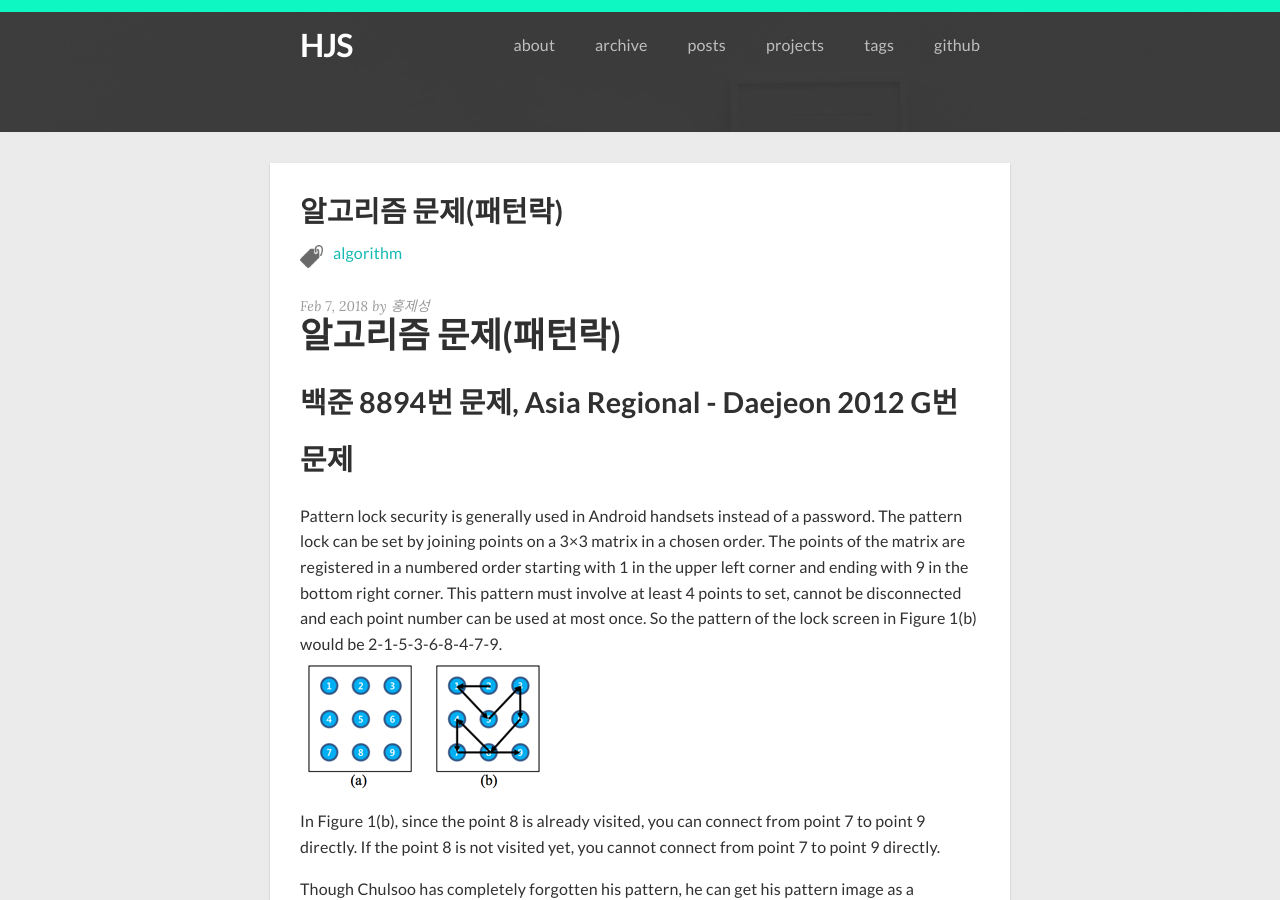
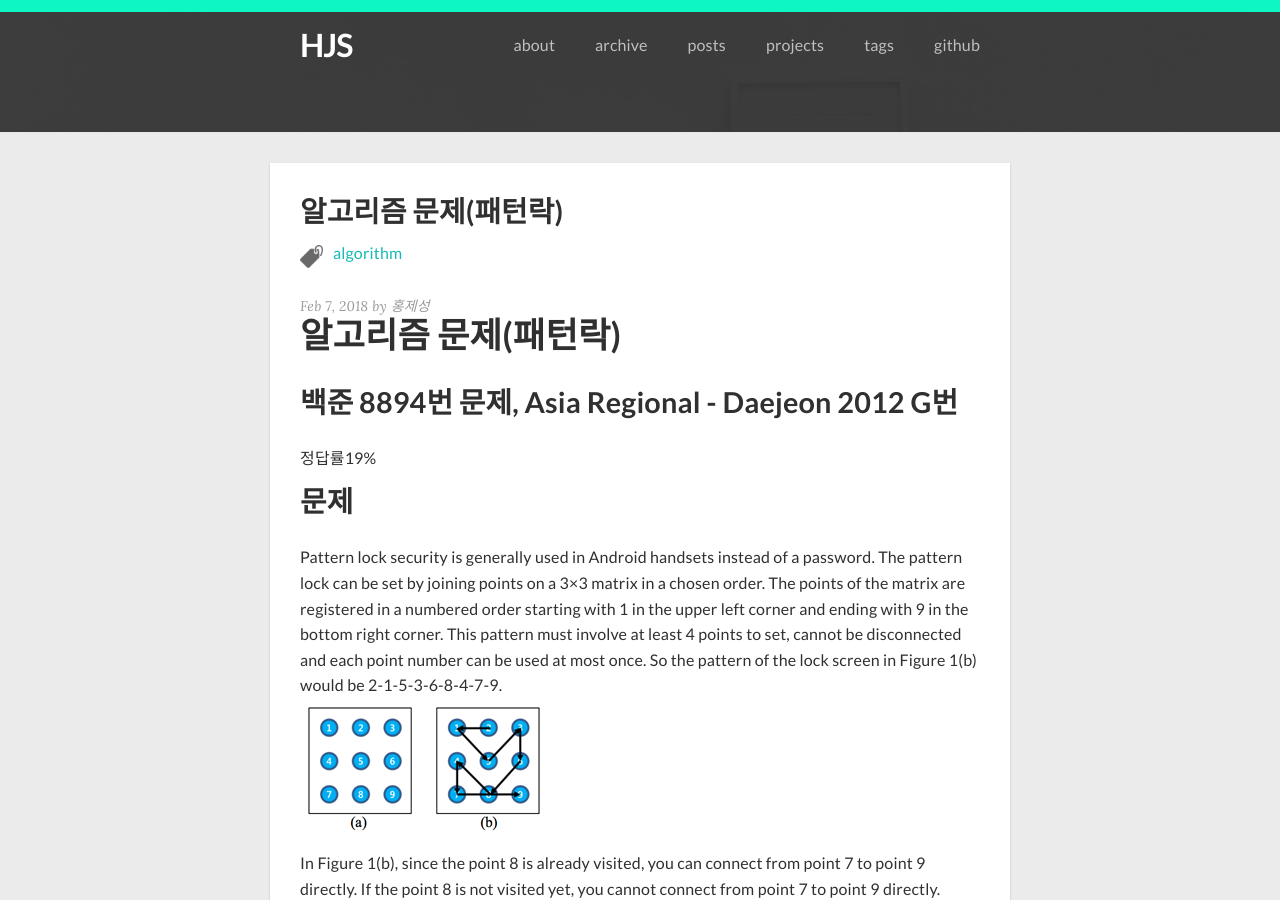
Before and after one commit to HongJeSeong/HongJeSeong.github.io, a Jekyll site: the page built from _posts/study/2018-02-07-Asia-Regional-Daejeon-2012-G.md, in a window 1280 px wide and 900 px high. Built offline with Jekyll 4.4.1, drawn with Linux system fonts in a browser that asks for light colours; nearby versions of some CDN libraries.

Commit message:
8894문제

```diff
--- a/_posts/study/2018-02-07-Asia-Regional-Daejeon-2012-G.md
+++ b/_posts/study/2018-02-07-Asia-Regional-Daejeon-2012-G.md
@@ -10,7 +10,7 @@ tag:
 ---
 # 알고리즘 문제(패턴락)
 ## 백준 8894번 문제, Asia Regional - Daejeon 2012 G번
-
+정답률19%
 
 ## 문제
 Pattern lock security is generally used in Android handsets instead of a password. The pattern lock can be set by joining points on a 3×3 matrix in a chosen order. The points of the matrix are registered in a numbered order starting with 1 in the upper left corner and ending with 9 in the bottom right corner. This pattern must involve at least 4 points to set, cannot be disconnected and each point number can be used at most once. So the pattern of the lock screen in Figure 1(b) would be 2-1-5-3-6-8-4-7-9.
```
